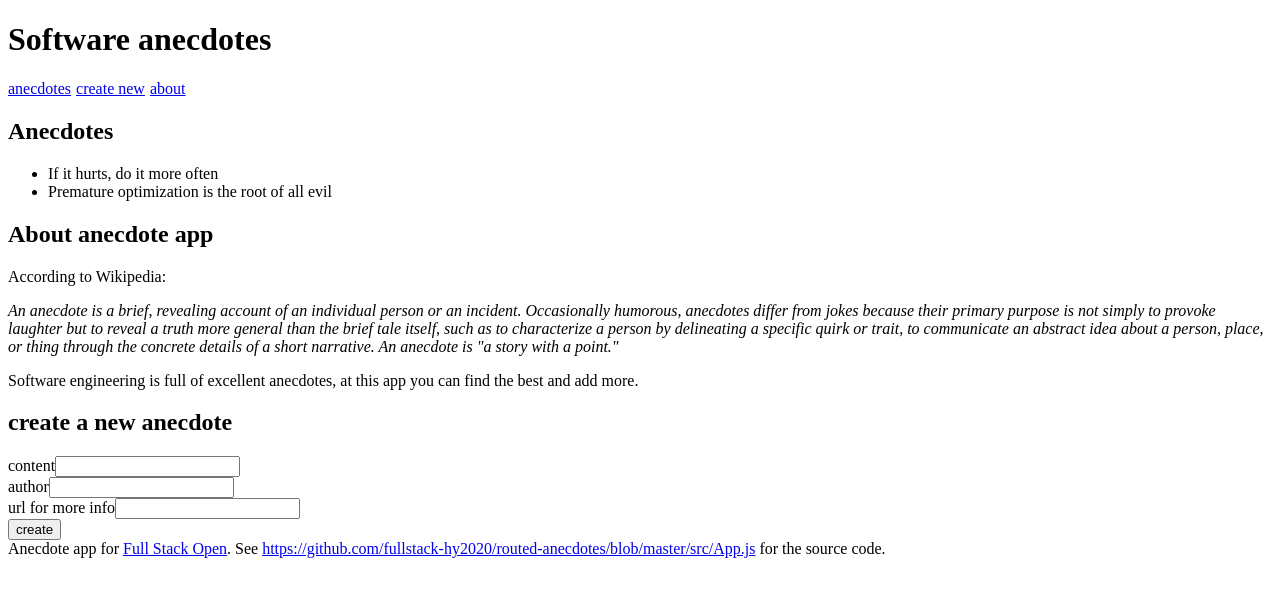
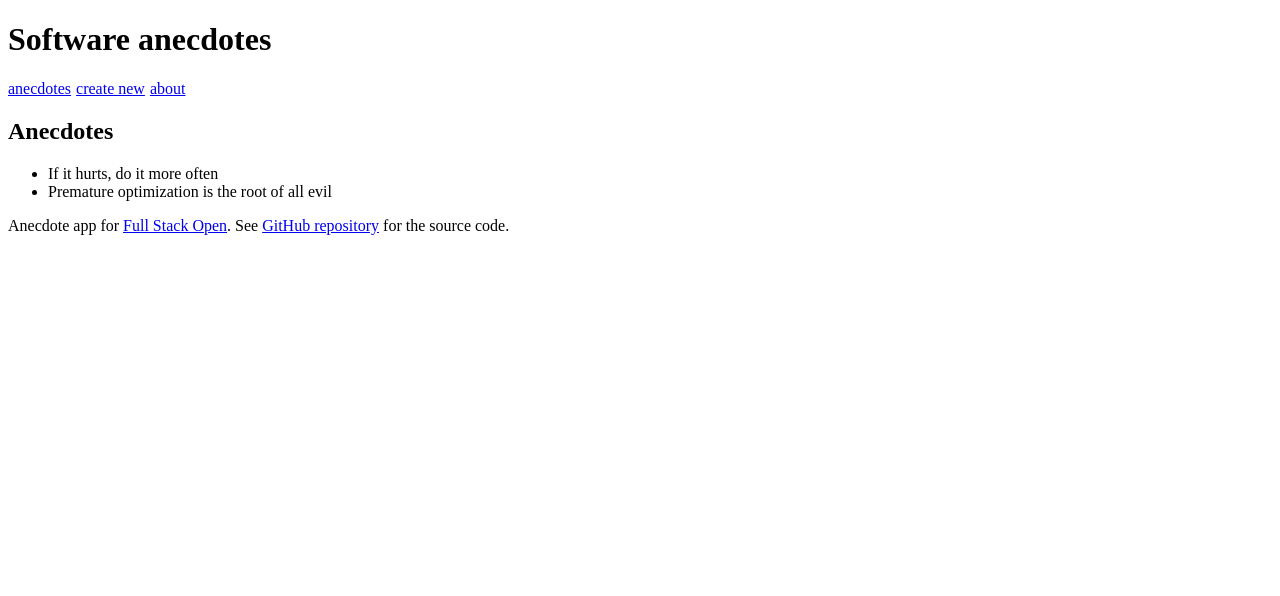
Before and after one commit to d1r0l/FSO2023-part7, a React (Create React App) app in the folder anecdotes_routed/: page / in a window 1280 px wide. Shown: the top 596 px of the page. Built offline with nearby package versions, Linux system fonts and the light colour scheme.

Commit message:
completed ex 7.1

```diff
--- a/anecdotes_routed/src/App.js
+++ b/anecdotes_routed/src/App.js
@@ -1,6 +1,7 @@
 /* eslint-disable react/no-unescaped-entities */
 /* eslint-disable react/prop-types */
 import { useState } from 'react'
+import { BrowserRouter, Link, Route, Routes } from 'react-router-dom'
 
 const Menu = () => {
   const padding = {
@@ -8,9 +9,9 @@ const Menu = () => {
   }
   return (
     <div>
-      <a href='#' style={padding}>anecdotes</a>
-      <a href='#' style={padding}>create new</a>
-      <a href='#' style={padding}>about</a>
+      <Link to='/' style={padding}>anecdotes</Link>
+      <Link to='/create' style={padding}>create new</Link>
+      <Link to='/about' style={padding}>about</Link>
     </div>
   )
 }
@@ -40,9 +41,9 @@ const About = () => (
 
 const Footer = () => (
   <div>
-    Anecdote app for <a href='https://fullstackopen.com/'>Full Stack Open</a>.
+    Anecdote app for <a href='https://fullstackopen.com/en/'>Full Stack Open</a>.
 
-    See <a href='https://github.com/fullstack-hy2020/routed-anecdotes/blob/master/src/App.js'>https://github.com/fullstack-hy2020/routed-anecdotes/blob/master/src/App.js</a> for the source code.
+    See <a href='https://github.com/d1r0l/FSO2023-part7/tree/main/anecdotes_routed'>GitHub repository</a> for the source code.
   </div>
 )
 
@@ -80,6 +81,7 @@ const CreateNew = (props) => {
         </div>
         <button>create</button>
       </form>
+      <br/>
     </div>
   )
 
@@ -128,12 +130,16 @@ const App = () => {
 
   return (
     <div>
-      <h1>Software anecdotes</h1>
-      <Menu />
-      <AnecdoteList anecdotes={anecdotes} />
-      <About />
-      <CreateNew addNew={addNew} />
-      <Footer />
+      <BrowserRouter>
+        <h1>Software anecdotes</h1>
+        <Menu />
+        <Routes>
+          <Route path="/" element={<AnecdoteList anecdotes={anecdotes} />} />
+          <Route path="/create" element={<CreateNew addNew={addNew} />} />
+          <Route path="/about" element={<About />} />
+        </Routes>
+        <Footer />
+      </BrowserRouter>
     </div>
   )
 }
```
